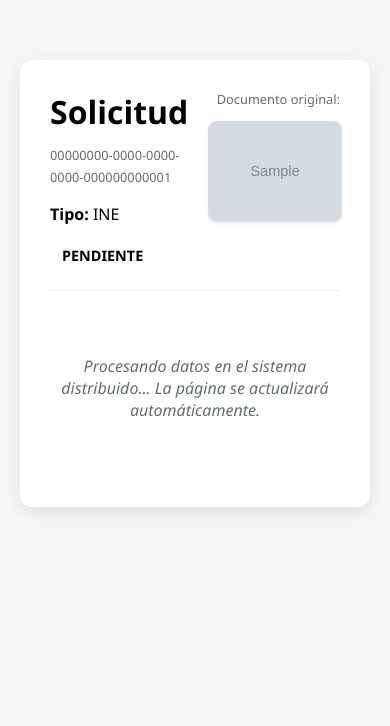
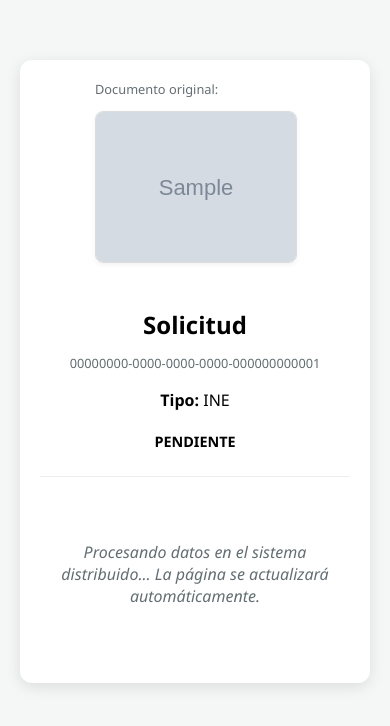
Before and after one commit to nowhereOnce/secureid-api, a Django app: page /verification/00000000-0000-0000-0000-000000000001/ in a window 390 px wide. Shown: the top 726 px of the page. Run offline with Django 5.2, Linux system fonts and the light colour scheme; a user stored in the database is signed in; tables that the repository leaves empty hold one stand-in row (values such as "Sample post"); grey boxes marked "Sample" are stand-in pictures; parts of the project's set-up code (start-up, migrations or seed data) failed here and were passed over.

Commit message:
Minor changes to the detail.html template. Added a responsive design to the information grid

```diff
--- a/identity/templates/identity/detail.html
+++ b/identity/templates/identity/detail.html
@@ -89,6 +89,33 @@
         .btn-secondary:active {
             transform: translateY(0);
         }
+
+        /* --- Responsive --- */
+        @media (max-width: 768px) {
+            .header-section {
+                flex-direction: column-reverse; /* Imagen arriba para mejor visibilidad */
+                align-items: center;
+                text-align: center;
+            }
+
+            .image-col {
+                width: 100%;
+                max-width: 200px;
+                margin-bottom: 20px;
+                text-align: left;
+            }
+
+            .data-grid {
+                grid-template-columns: 1fr; /* Cambio a una sola columna en móviles */
+                gap: 15px;
+            }
+
+            .card {
+                padding: 20px;
+            }
+
+            h1 { font-size: 1.5em; }
+        }
     </style>
 </head>
 <body>
```
